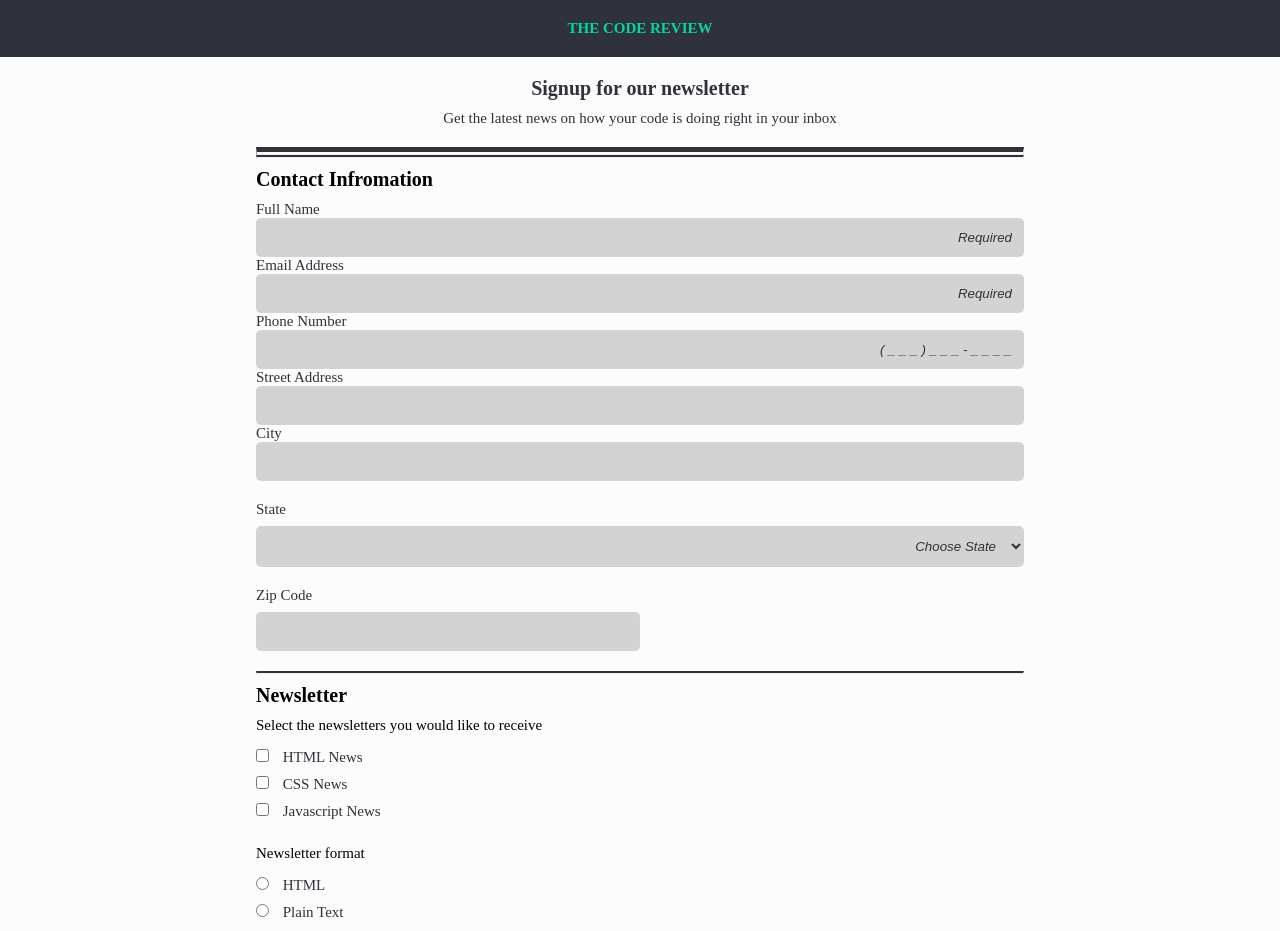
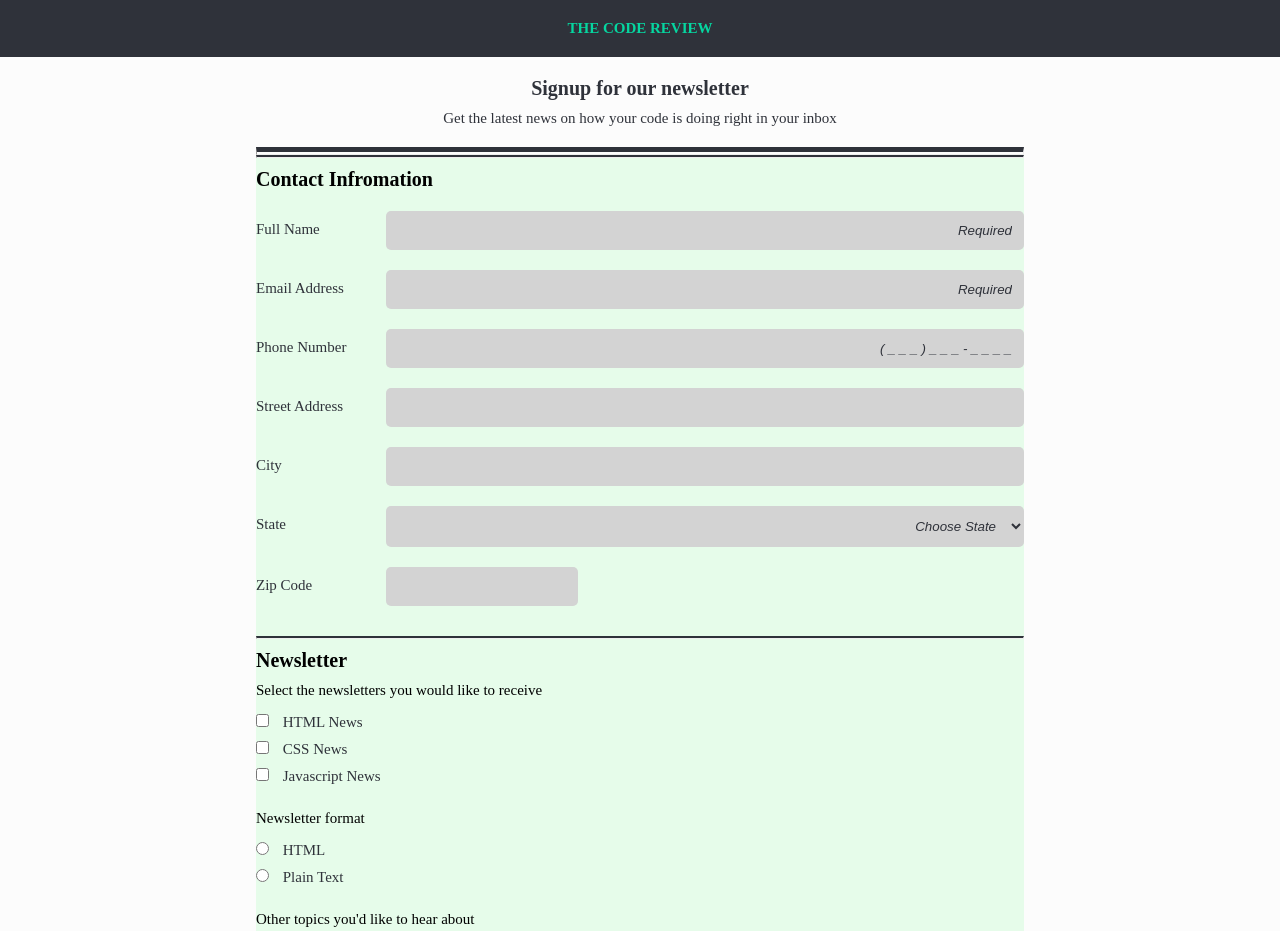
Before and after one commit to HayAlexis/Techdegree_3, a plain HTML site: page index.html in a window 1280 px wide. Shown: the top 931 px of the page. Drawn offline with Linux system fonts and the light colour scheme.

Commit message:
First Draft for Review
This is the first completed draft for review.

```diff
--- a/css/style.css
+++ b/css/style.css
@@ -21,6 +21,7 @@
     --clr-a2:#D3D3D3;
     --clr-b: #FCFCFC;
     --clr-b2: #e6fcea;
+    --clr-bf: #800000;
 
     box-sizing: border-box;
     --h1-p: 2rem;
@@ -42,6 +43,7 @@ body {
 #form {
     padding: var(--fm-p);
     text-align: left;
+    background-color: var(--clr-b2);
 }
 
 #info {
@@ -122,6 +124,15 @@ textarea[id=topics] {
     color:var(--clr-a3);
 }
 
+input:focus,
+select:focus,
+textarea:focus,
+#zip:focus,
+button:focus {
+    background-color: var(--clr-bf);
+    color: var(--clr-b);
+}
+
 .contact_containter {
     display: flex;
     flex-direction: column;
@@ -159,7 +170,6 @@ label {
     text-align: right;
     color:var(--clr-p);
 }
-
 
 /*Newletter Section*/
 
@@ -233,21 +243,23 @@ button:hover {
     }
 
     .con{
-        display: inline-block;
+        display: flex;
+        margin: 1rem 0;
     }
 
+    .con label {
+        max-width: 130px;
+        padding: 1rem 0rem;
+    }
 
-    /*input[id=name],
-    input[id=email],
-    input[id=phone],
-    input[id=street],
-    input[id=city],
-    select[id=state],
-    textarea[id=topics] {
-        width: 70%;
-        align-self: flex-end;
-    }*/
+    .con label,
+    .con input,
+    .con select {
+        width: 100%;
+    }
 
-
+    #zip {
+        width: 25%;
+    }
 
 }
--- a/index.html
+++ b/index.html
@@ -52,7 +52,7 @@
                             <input type="text" id="city" name="user_city">
                         </div>
 
-
+                        <div class="con">
                             <label for="state">State</label>
                             <select id="state" name="user_state">
                                 <option value="">Choose State</option>
@@ -107,9 +107,12 @@
                                 <option value="wisconsin">Wisconsin</option>
                                 <option value="wyoming">Wyoming</option>
                             </select>
+                        </div>
 
+                        <div class="con">
                             <label for="zip">Zip Code</label>
                             <input type="text" id="zip" name="user_zip">
+                        </div>
                     </div>
                 </fieldset>
 
@@ -151,11 +154,11 @@
 
                         <textarea id="topics" name="user_topics"></textarea>
                    </fieldset>
-
+        </div>
                 <button type="submit">Sign Up</button>
 
             </form>
-        </main>
+
 
         <footer class="copyright">
             <p class="code">Copyright The Code Review</p>
```
Lines whose indentation alone changed are shown as unchanged.
